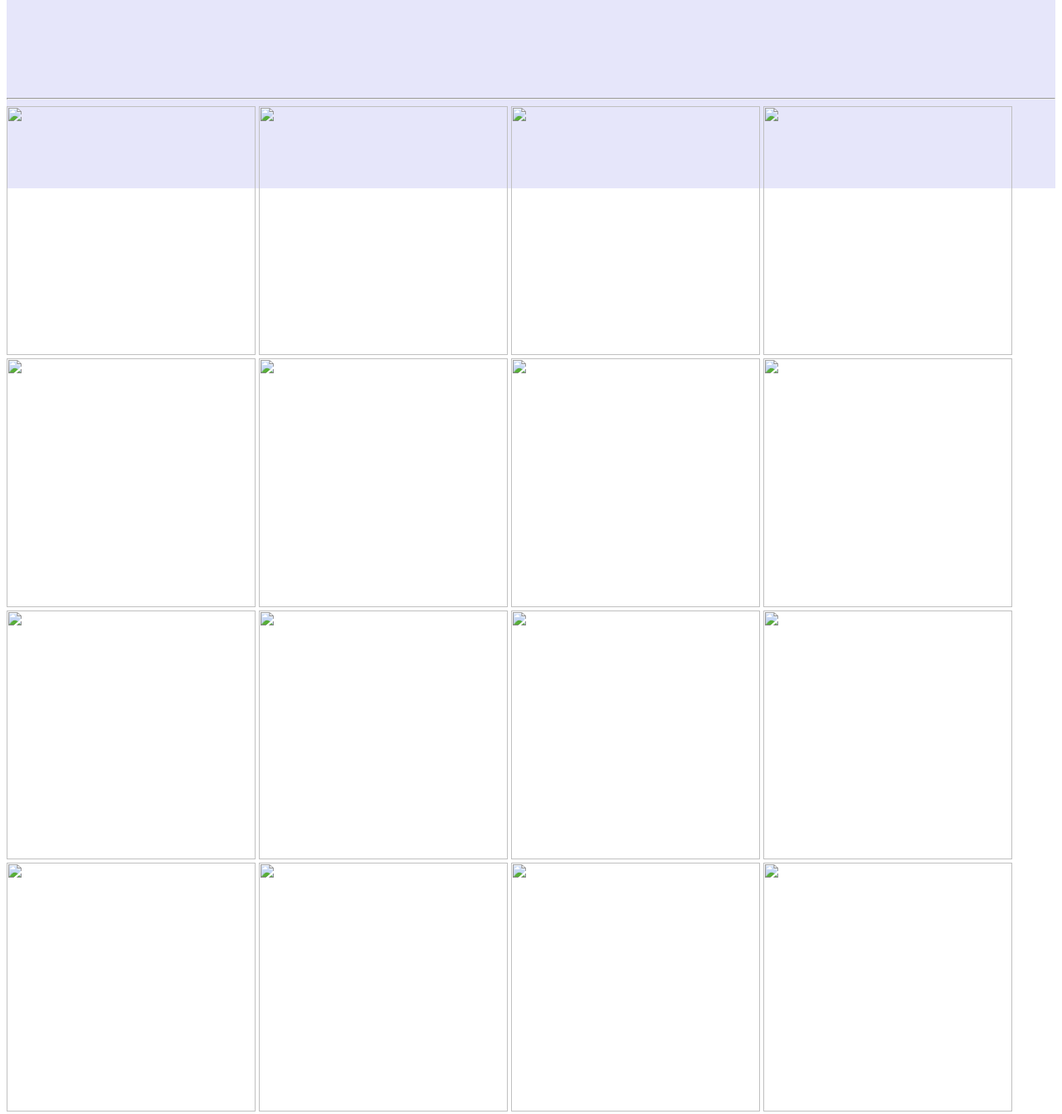
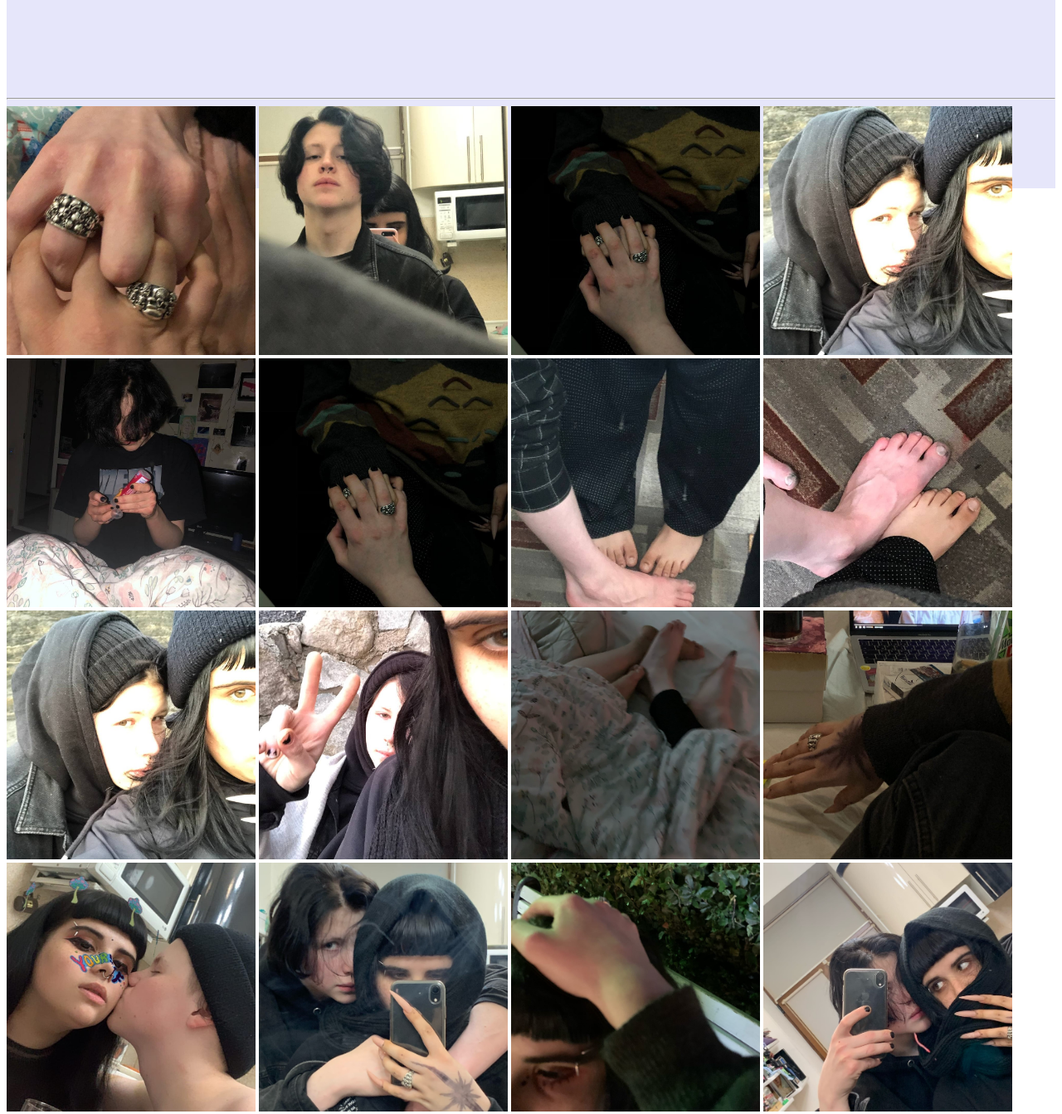
Before and after one commit to M0R0KK/valentine, a plain HTML site: page index.html in a window 1280 px wide. Shown: the part 820-2163 px from the top of the page at 83% size. Drawn offline with Linux system fonts and the light colour scheme; files that its build step writes are made by us from their sources; a web font is replaced by a local one.

Commit message:
Update index.html

```diff
--- a/index.html
+++ b/index.html
@@ -47,24 +47,24 @@
 	</section>
 
 	<section id="memories">
-				<img width="300px" height="300px"src="/1/22/1.jpg">
-				<img width="300px" height="300px"src="/1/22/2.jpg">
-				<img width="300px" height="300px"src="/1/22/3.jpg">
-				<img width="300px" height="300px"src="/1/22/8.jpg">
-				<img width="300px" height="300px"src="/1/22/5.jpg">
-				<img width="300px" height="300px"src="/1/22/3.jpg">
-				<img width="300px" height="300px"src="/1/22/6.jpg">
-				<img width="300px" height="300px"src="/1/22/7.jpg">
-				<img width="300px" height="300px"src="/1\22\8.jpg">
-				<img width="300px" height="300px"src="/1/22/9.jpg">
-				<img width="300px" height="300px"src="/1/22/10.jpg">
-				<img width="300px" height="300px"src="/1/22\11.jpg">
-				<img width="300px" height="300px"src="/1/22/12.jpg">
-				<img width="300px" height="300px"src="/1/22/13.jpg">
-				<img width="300px" height="300px"src="/1/22/14.jpg">
-				<img width="300px" height="300px"src="/1/22/15.jpg">
-				<img width="300px" height="300px"src="/1/22/16.jpg">
-				<img width="300px" height="300px"src="/1/22/17.jpg">
+				<img width="300px" height="300px"src="/valentine/22/1.jpg">
+				<img width="300px" height="300px"src="/valentine/22/2.jpg">
+				<img width="300px" height="300px"src="/valentine/22/3.jpg">
+				<img width="300px" height="300px"src="/valentine/22/8.jpg">
+				<img width="300px" height="300px"src="/valentine/22/5.jpg">
+				<img width="300px" height="300px"src="/valentine/22/3.jpg">
+				<img width="300px" height="300px"src="/valentine/22/6.jpg">
+				<img width="300px" height="300px"src="/valentine/22/7.jpg">
+				<img width="300px" height="300px"src="/valentine\22\8.jpg">
+				<img width="300px" height="300px"src="/valentine/22/9.jpg">
+				<img width="300px" height="300px"src="/valentine/22/10.jpg">
+				<img width="300px" height="300px"src="/valentine/22\11.jpg">
+				<img width="300px" height="300px"src="/valentine/22/12.jpg">
+				<img width="300px" height="300px"src="/valentine/22/13.jpg">
+				<img width="300px" height="300px"src="/valentine/22/14.jpg">
+				<img width="300px" height="300px"src="/valentine/22/15.jpg">
+				<img width="300px" height="300px"src="/valentine/22/16.jpg">
+				<img width="300px" height="300px"src="/valentine/22/17.jpg">
 				<br> <hr>
 	</section>
 
```
